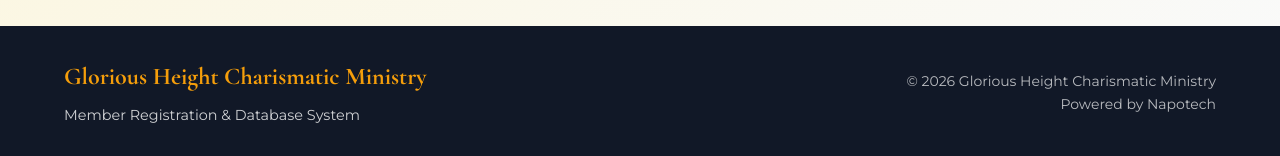
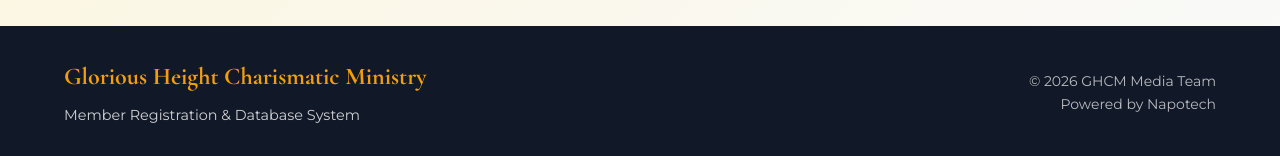
Before and after one commit to Napotech/GHCMdatabase, a plain HTML site: page index.html in a window 1280 px wide. Shown: the part 1703-1859 px from the top of the page. Drawn offline with nearby package versions, Linux system fonts and the light colour scheme; no server answers.

Commit message:
Update index.html

```diff
--- a/index.html
+++ b/index.html
@@ -418,7 +418,7 @@
                     <p>Member Registration & Database System</p>
                 </div>
                 <div class="footer-info">
-                    <p>&copy; 2026 Glorious Height Charismatic Ministry</p>
+                    <p>&copy; 2026 GHCM Media Team</p>
                     <p>Powered by Napotech</p>
                 </div>
             </div>
```
